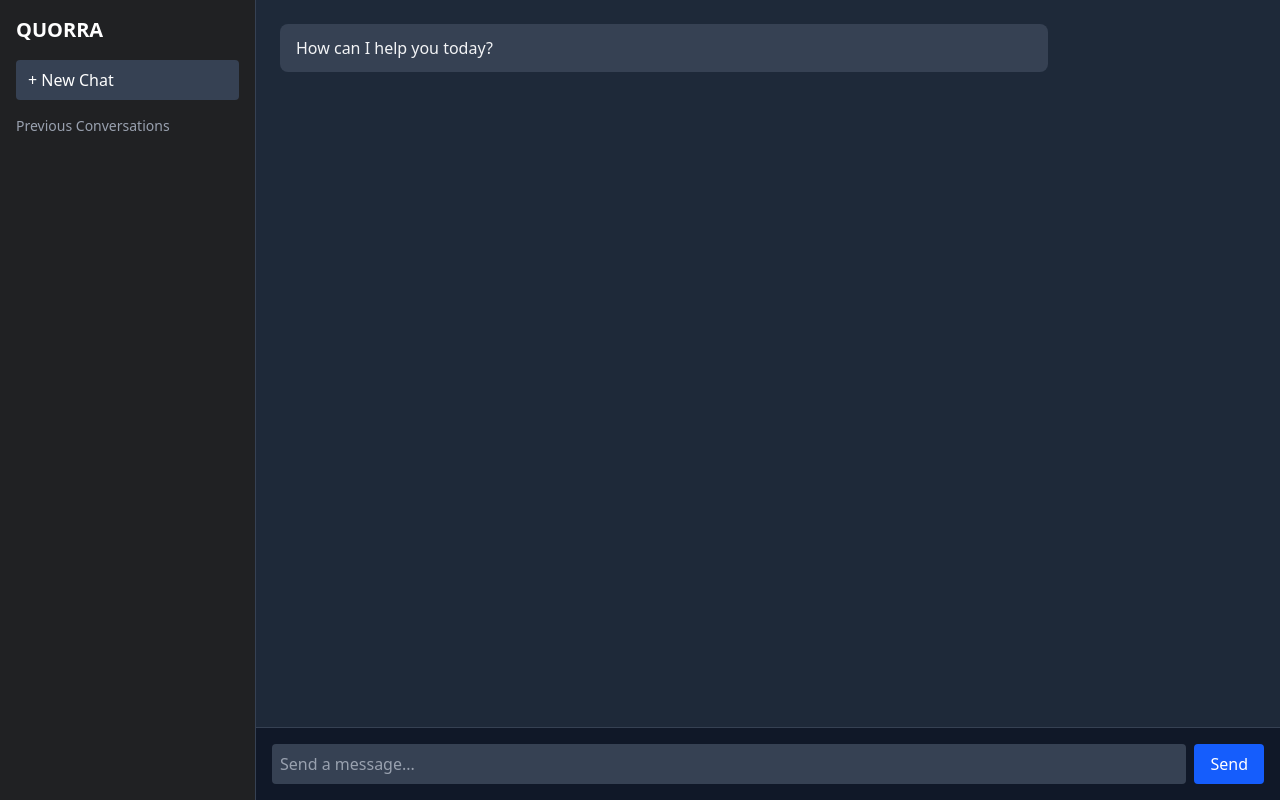
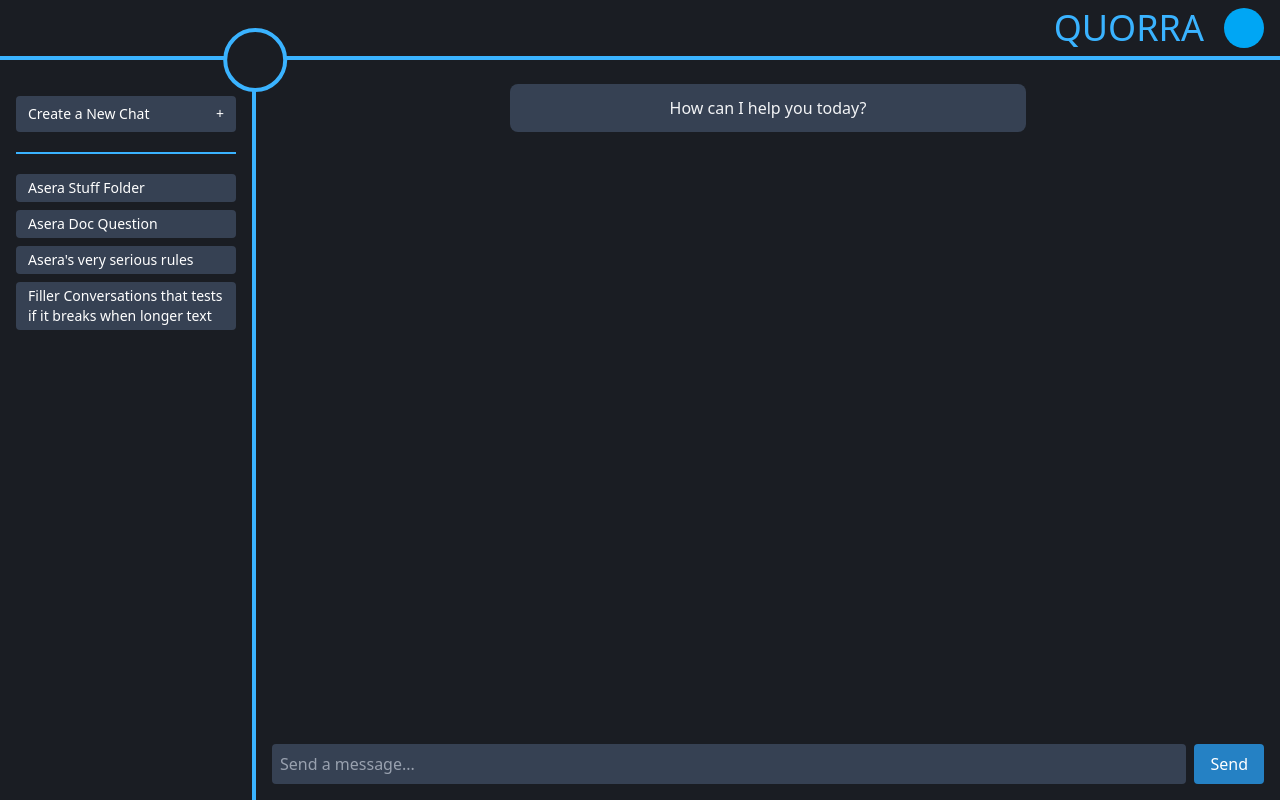
Before and after one commit to vladimircuc/QUORRA-Asera-Custom-LLM, a React (Vite) app: page / in a window 1280 px wide. Built offline with nearby package versions, Linux system fonts and the light colour scheme.

Commit message:
Updated tailwind styling and started basic folder setup

```diff
--- a/src/App.css
+++ b/src/App.css
@@ -1,44 +1,34 @@
 @import "tailwindcss";
 
-#root {
-  max-width: 1280px;
-  margin: 0 auto;
-  padding: 2rem;
-  text-align: center;
+
+/* Added these values only to realize you can do custom colors in tailwind */
+/* May end up using them if we want a light mode button though, so I'm just going to leave them */
+:root {
+  --primary: #3AB3FF;
+  --navy: #1A1D23;
 }
 
-.logo {
-  height: 6em;
-  padding: 1.5em;
-  will-change: filter;
-  transition: filter 300ms;
-}
-.logo:hover {
-  filter: drop-shadow(0 0 2em #646cffaa);
-}
-.logo.react:hover {
-  filter: drop-shadow(0 0 2em #61dafbaa);
+.navy-bg{
+  background-color: var(--navy);
 }
 
-@keyframes logo-spin {
-  from {
-    transform: rotate(0deg);
-  }
-  to {
-    transform: rotate(360deg);
-  }
+.primary-text{
+  color: var(--primary);
 }
 
-@media (prefers-reduced-motion: no-preference) {
-  a:nth-of-type(2) .logo {
-    animation: logo-spin infinite 20s linear;
-  }
+.primary-bg{
+  background-color: var(--primary);
 }
 
-.card {
-  padding: 2em;
+.sidebar::before {
+  content: "";
+  position: absolute;
+  top: 0;
+  right: 0; /* or left: 0 */
+  width: 4rem;
+  height: 4rem;
+  background: var(--navy);
+  border: 4px solid var(--primary);
+  border-radius: 50%;
+  transform: translate(55%, -50%);
 }
-
-.read-the-docs {
-  color: #888;
-}
--- a/src/App.jsx
+++ b/src/App.jsx
@@ -2,12 +2,15 @@
 import { Routes, Route } from 'react-router-dom';
 import ChatPage from './pages/ChatPage';
 import AccountPage from './pages/AccountPage';
+import SettingsPage from './pages/SettingsPage';
+import './App.css';
 
 function App() {
   return (
     <Routes>
       <Route path="/" element={<ChatPage />} />
       <Route path="/account" element={<AccountPage />} />
+      <Route path="/settings" elemente={<SettingsPage />} />
     </Routes>
   );
 }
--- a/src/components/ChatInput.jsx
+++ b/src/components/ChatInput.jsx
@@ -11,7 +11,7 @@ export default function ChatInput({ onSend }) {
   };
 
   return (
-    <div className="p-4 bg-gray-900 border-t border-gray-700">
+    <div className="p-4 bg-[#1A1D23]">
       <div className="flex items-center gap-2">
         <input
           type="text"
@@ -23,8 +23,7 @@ export default function ChatInput({ onSend }) {
         />
         <button
           onClick={handleSubmit}
-          className="bg-blue-600 hover:bg-blue-700 text-white px-4 py-2 rounded"
-        >
+          className="bg-[#2581C4] hover:bg-[#3AB3FF] text-white px-4 py-2 rounded">
           Send
         </button>
       </div>
--- a/src/components/ChatMessage.jsx
+++ b/src/components/ChatMessage.jsx
@@ -2,10 +2,10 @@ export default function ChatMessage({ role, content }) {
   const isUser = role === 'user';
   return (
     <div
-      className={`max-w-3xl px-4 py-3 rounded-lg ${
+      className={`max-w-3xl w-full px-8 lg:px-40 py-3 rounded-lg ${
         isUser
           ? 'bg-blue-600 text-white self-end ml-auto'
-          : 'bg-gray-700 text-gray-100 self-start mr-auto'
+          : 'bg-gray-700 text-gray-100 self-start'
       }`}
     >
       {content}
--- a/src/components/ChatWindow.jsx
+++ b/src/components/ChatWindow.jsx
@@ -14,9 +14,9 @@ export default function ChatWindow() {
   };
 
   return (
-    <main className="flex-1 flex flex-col bg-gray-800 text-white">
+    <main className="flex-1 flex flex-col bg-[#1A1D23] text-white">
       {/* Message Feed */}
-      <div className="flex-1 overflow-y-auto p-6 space-y-4">
+      <div className="flex-1 overflow-y-auto p-6 m-auto space-y-4 text-center">
         {messages.map((msg, idx) => (
           <ChatMessage key={idx} role={msg.role} content={msg.content} />
         ))}
--- /dev/null
+++ b/src/components/Folder.jsx
@@ -0,0 +1,25 @@
+import { useState } from "react";
+
+export default function Folder({ folder }) {
+  const [open, setOpen] = useState(false);
+
+  return (
+    <div className="">
+      <div
+        className="cursor-pointer select-none flex items-center p-1 text-sm mb-2 rounded bg-gray-700 hover:bg-gray-600"
+        onClick={() => setOpen(!open)}>
+        {/* May want to add folder icons */}
+        <p className="ml-2">{folder.name}</p>
+      </div>
+
+    {/* Need to add something in case text is too large */}
+      {open && folder.children && (
+        <div className="ml-5">
+          {folder.children.map((child) => (
+            <Folder key={child.id} folder={child} />
+          ))}
+        </div>
+      )}
+    </div>
+  );
+}
--- /dev/null
+++ b/src/components/Navbar.jsx
@@ -0,0 +1,8 @@
+export default function Navbar() {
+  return (
+      <div className='flex justify-end items-center gap-5 h-15 border-b-4 border-[#3AB3FF]'>
+        <h1 className="text-4xl align-center primary-text">QUORRA</h1>
+        <div className='w-10 h-10 bg-sky-500 rounded-4xl mr-4'></div>
+      </div>
+  );
+}
--- a/src/components/Sidebar.jsx
+++ b/src/components/Sidebar.jsx
@@ -1,11 +1,45 @@
+import { useState } from "react";
+import Folder from "./Folder";
+
 export default function Sidebar() {
+
+  const filler = [
+    {
+      id: 1,
+      name: "Asera Stuff Folder",
+      children: [
+        { id: 2, name: "Question about website", children: [] },
+        {
+          id: 3,
+          name: "Business Things",
+          children: [
+            { id: 4, name: "Drafting up a contract", children: [] },
+            { id: 5, name: "I am a cool client", children: [
+              { id: 9, name: "I am a cool client blah", children: [] },
+            ] },
+          ],
+        },
+      ],
+    },
+    { id: 6, name: "Asera Doc Question", children: [] },
+    { id: 7, name: "Asera's very serious rules", children: [] },
+    { id: 8, name: "Filler Conversations that tests if it breaks when longer text", children: [] },
+  ];
+
   return (
-    <aside className="w-64 bg-[#202123] text-white flex flex-col p-4 border-r border-gray-700">
-      <h1 className="text-xl font-bold mb-4">QUORRA</h1>
-      <button className="bg-gray-700 hover:bg-gray-600 py-2 px-3 rounded text-left mb-4">
-        + New Chat
+    <aside className="sidebar w-64 bg-[#1A1D23] text-white flex flex-col p-4 border-r-4 border-[#3AB3FF] min-w-[100px] relative">
+
+      {/* Inside of my navbar/ may make it expandable */}
+      <button className="flex bg-gray-700 hover:bg-gray-600 py-2 px-3 rounded text-center text-sm my-5 justify-between">
+        <p>Create a New Chat</p>
+        <p>+</p>
       </button>
-      <div className="text-sm text-gray-400">Previous Conversations</div>
+      <div className="primary-bg border-t-2 border-[#3AB3FF] mb-5"></div>
+
+      {filler.map((folder) => (
+        <Folder key={folder.id} folder={folder} />
+      ))}
+
       {/* Add conversation list later */}
     </aside>
   );
--- a/src/index.css
+++ b/src/index.css
@@ -1,5 +1,5 @@
 @import "tailwindcss";
 
 html, body, #root {
-  @apply h-full w-full bg-gray-900 text-white;
+  @apply h-full w-full;
 }
--- a/src/pages/ChatPage.jsx
+++ b/src/pages/ChatPage.jsx
@@ -1,12 +1,17 @@
 // File: src/pages/ChatPage.jsx
 import Sidebar from '../components/Sidebar';
 import ChatWindow from '../components/ChatWindow';
+import Navbar from '../components/Navbar';
 
 export default function ChatPage() {
   return (
-    <div className="flex h-screen w-screen bg-gray-900 text-white">
-      <Sidebar />
-      <ChatWindow />
+    <div className="flex flex-col h-screen navy-bg">
+      <Navbar />
+      <div className="flex flex-1 w-screen bg-gray-900 text-white">
+        <Sidebar />
+        <ChatWindow />
+      </div>
+
     </div>
   );
 }
--- /dev/null
+++ b/src/pages/SettingsPage.jsx
@@ -0,0 +1,12 @@
+// src/pages/SettingsPage.jsx
+
+// Just made this for a future light mode button
+// and potentially profile settings changes?
+
+export default function SettingsPage() {
+  return (
+    <div className="p-6">
+      <h1 className="text-2xl font-bold">Settings</h1>
+    </div>
+  )
+}
```
